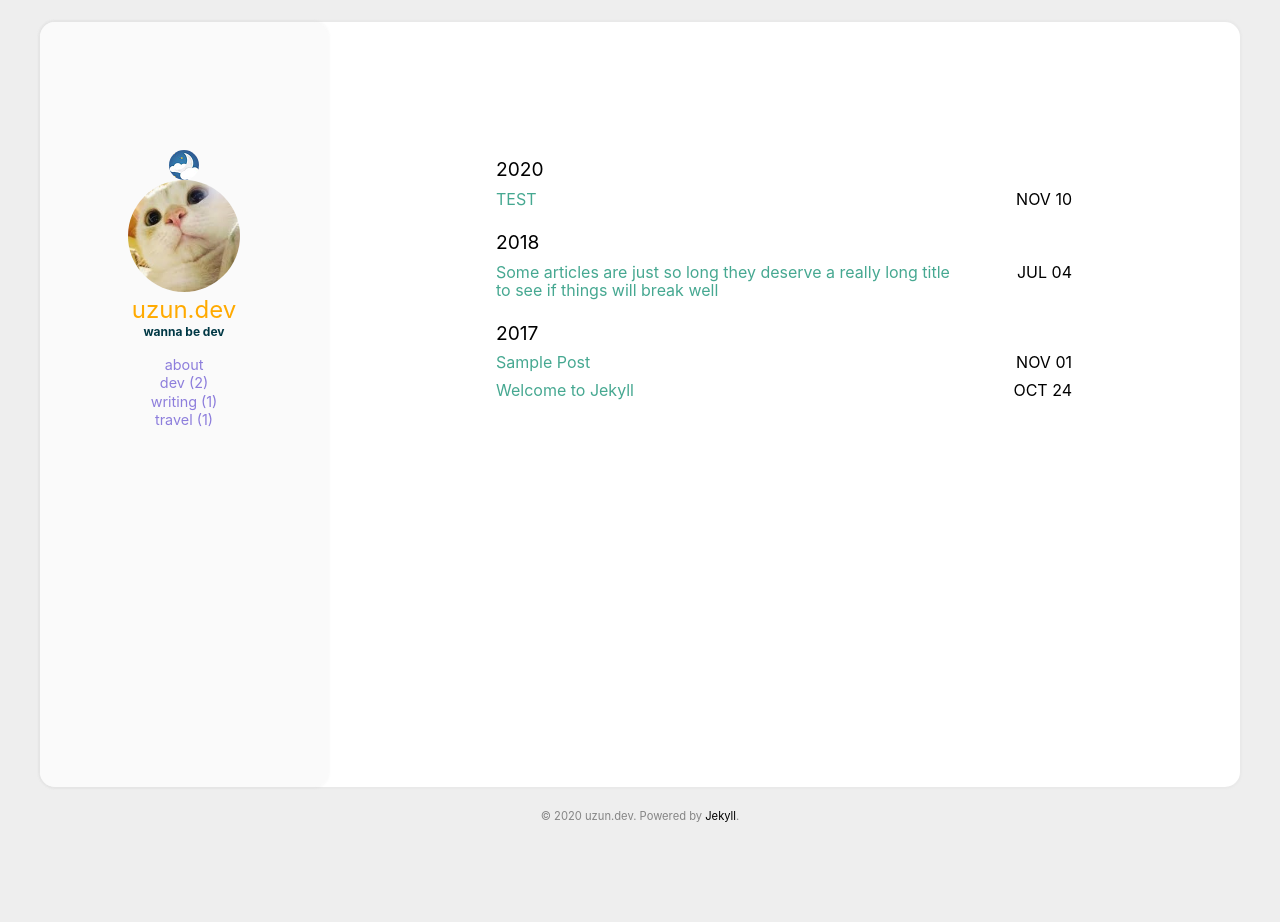
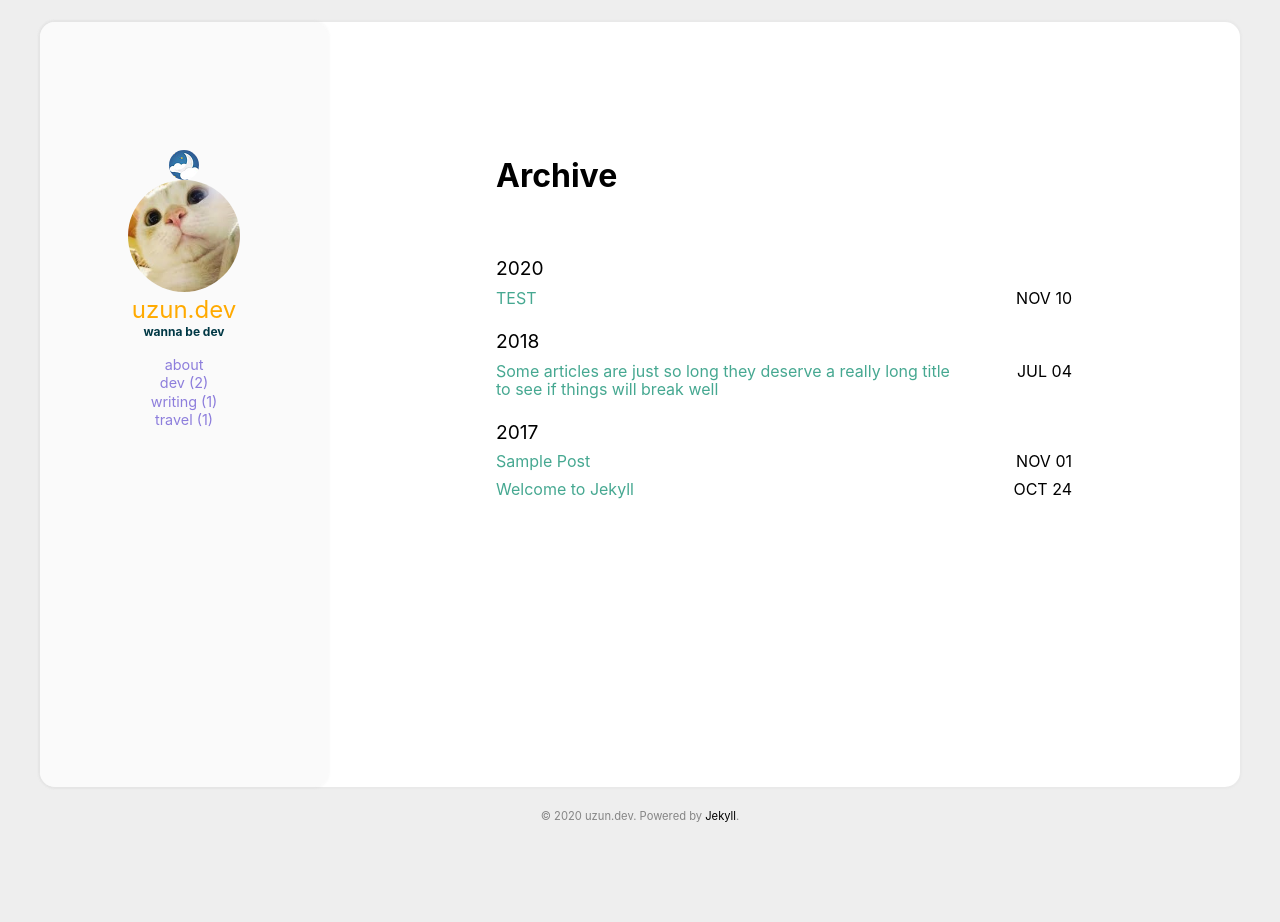
Before and after one commit to Kick-snare/Kick-snare.github.io, a Jekyll site: the page built from index.html, in a window 1280 px wide. Built offline with Jekyll 4.4.1, drawn with Linux system fonts in a browser that asks for light colours.

Commit message:
아카이브 문구 추가

```diff
--- a/_includes/archive.html
+++ b/_includes/archive.html
@@ -24,6 +24,8 @@
 <!-- main page -->
 {% else %}
 <div class="archive">
+  <h1>Archive</h1>
+  <br />
   {% for post in site.posts %}
   {% unless post.next %}
   <p class="archive_year">{{ post.date | date: '%Y' }}</p>
```
